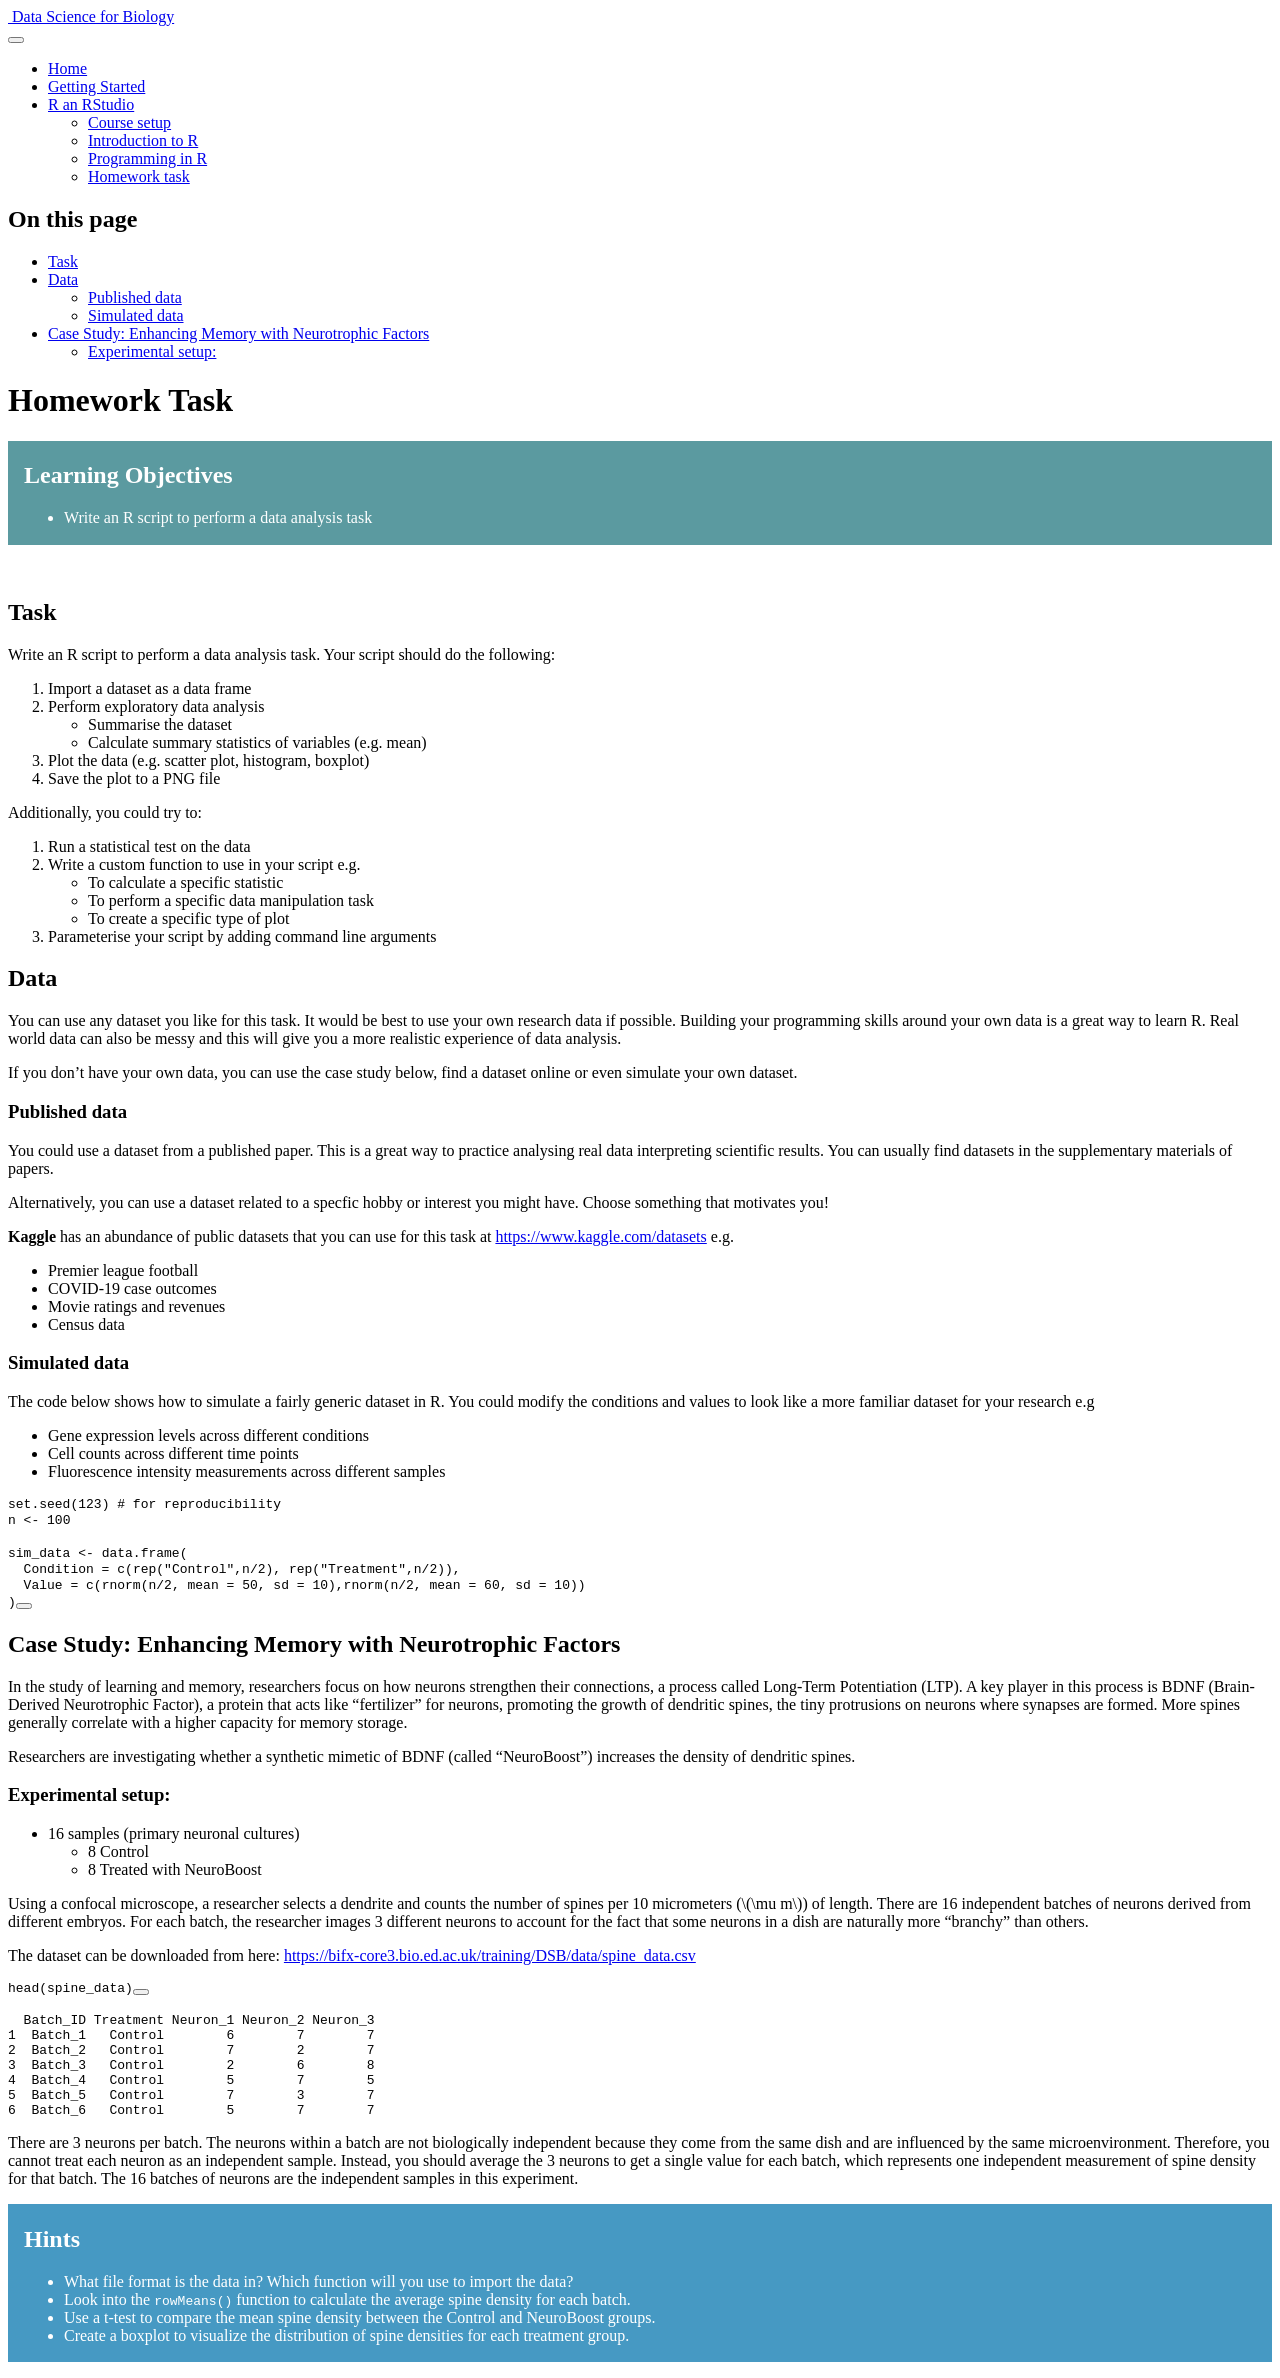
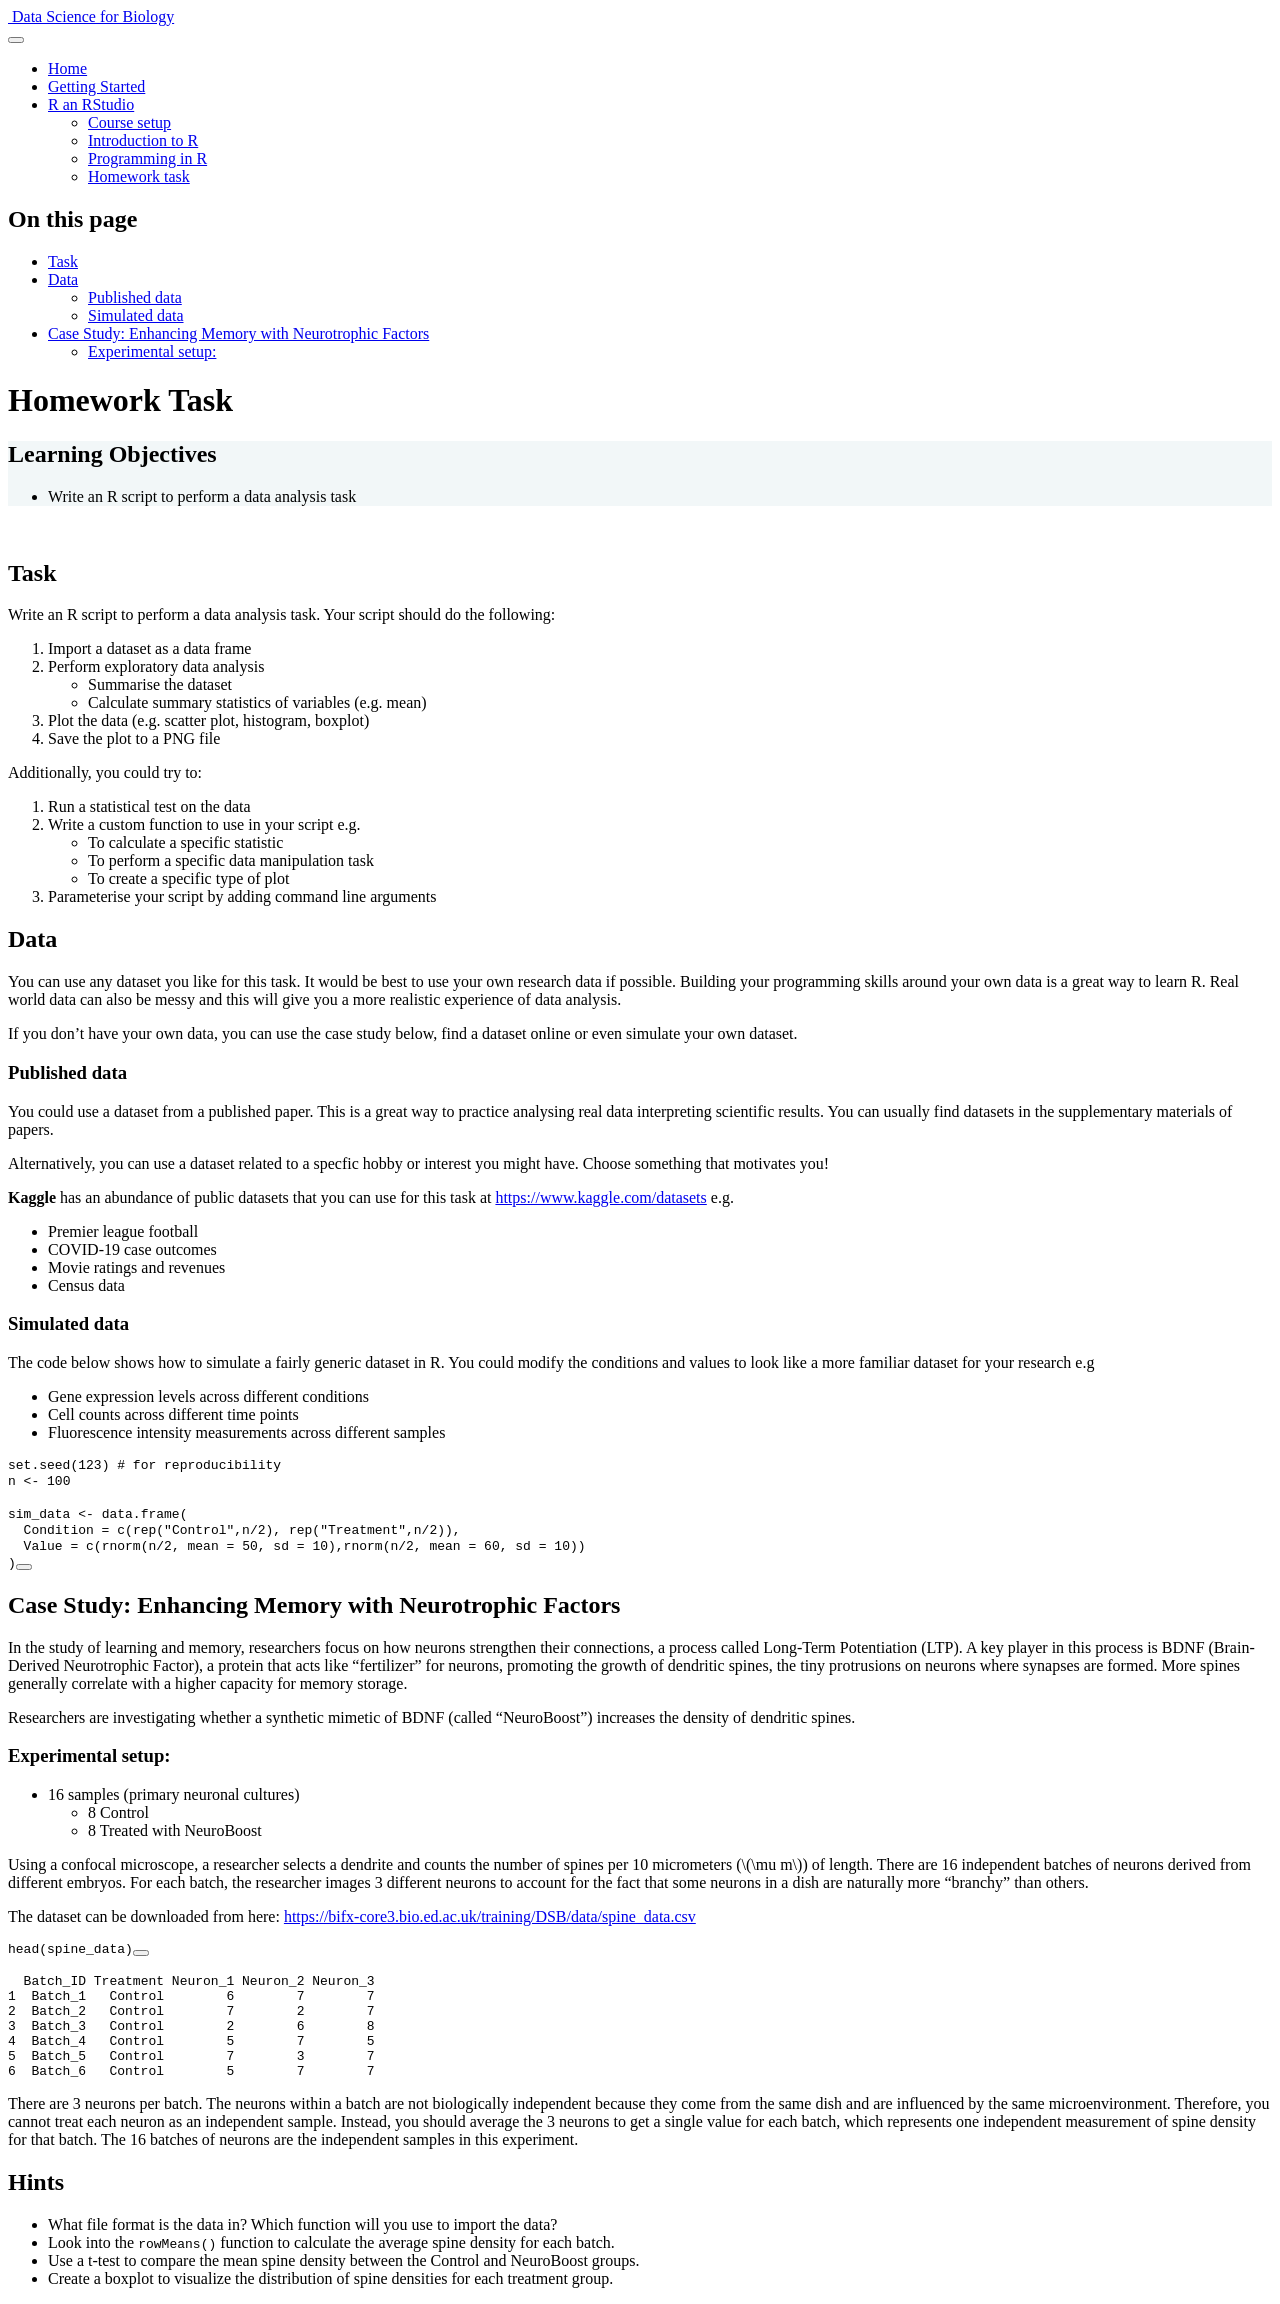

Update callouts Add quarto

--- a/docs/styles.css
+++ b/docs/styles.css
@@ -4,56 +4,46 @@
   background: #C3D8EA;
 }
 
+.box{
+  background:#f0f7fa;
+  border-left:4px solid #4699C3;
+  padding: 0.1rem 1rem 0.1rem 1rem;
+  margin:1rem 0;
+  border-radius:4px
+}
+
 .key-points {
-  padding: 0.1em 1em 0.1em 1em;
-  margin-bottom: 1em !important;
-  background: #587e76;
-  color: white;
+  background:#f3f7f6;
+  border-left-color:#587e76; 
 }
 
 .objectives {
-  padding: 0.1em 1em 0.1em 1em;
-  margin-bottom: 1em !important;
-  background: #5b9aa0;
-  color: white;
+  background:#f2f7f8;
+  border-left-color:#5b9aa0; 
 }
 
 .discussion {
-  padding: 0.1em 1em 0.1em 1em;
-  margin-bottom: 1em !important;
-  background: #c8553d;
-  color: white;
+  background:#fbf1ef;
+  border-left-color:#c8553d; 
 }
 
 .resources {
-  padding: 0.1em 1em 0.1em 1em;
-  margin-bottom: 1em !important;
-  background: #a79e84;
-  color: white;
-}
-
-.hints {
-  padding: 0.1em 1em 0.1em 1em;
-  margin-bottom: 1em !important;
-  background: #4699C3;
-  color: white;
+  background:#f7f6f3;
+  border-left-color:#a79e84; 
 }
 
 .challenge {
-  padding: 0.1em 1em 0.1em 1em;
-  margin-bottom: 1em !important;
-  background: #667292;
-  color: white;
+  background:#f3f4f7;
+  border-left-color:#667292; 
 }
 
 .solution {
-  padding: 0.1em 1em 0.1em 1em;
   background: white;
-  color: black;
+  border-left-color:white;
 }
 
 details > summary {
-  color: white;
+  color: black;
 }
 
 .center {
